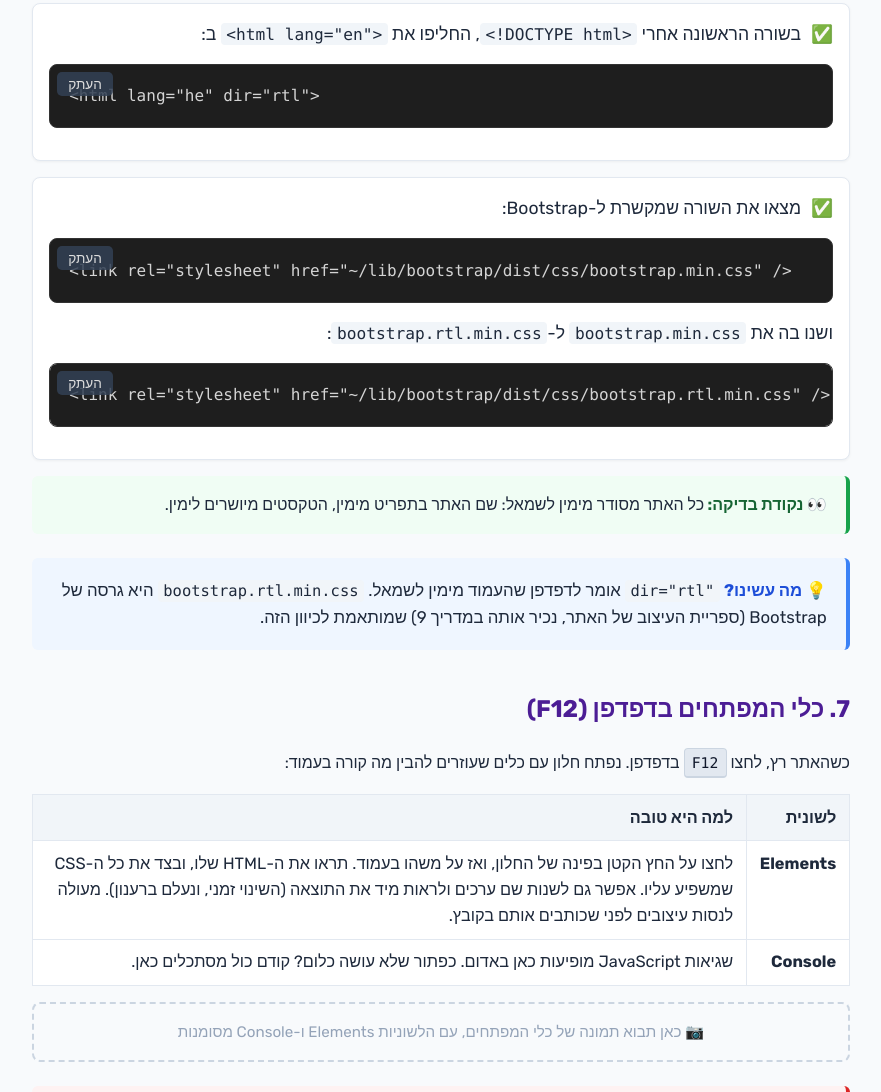
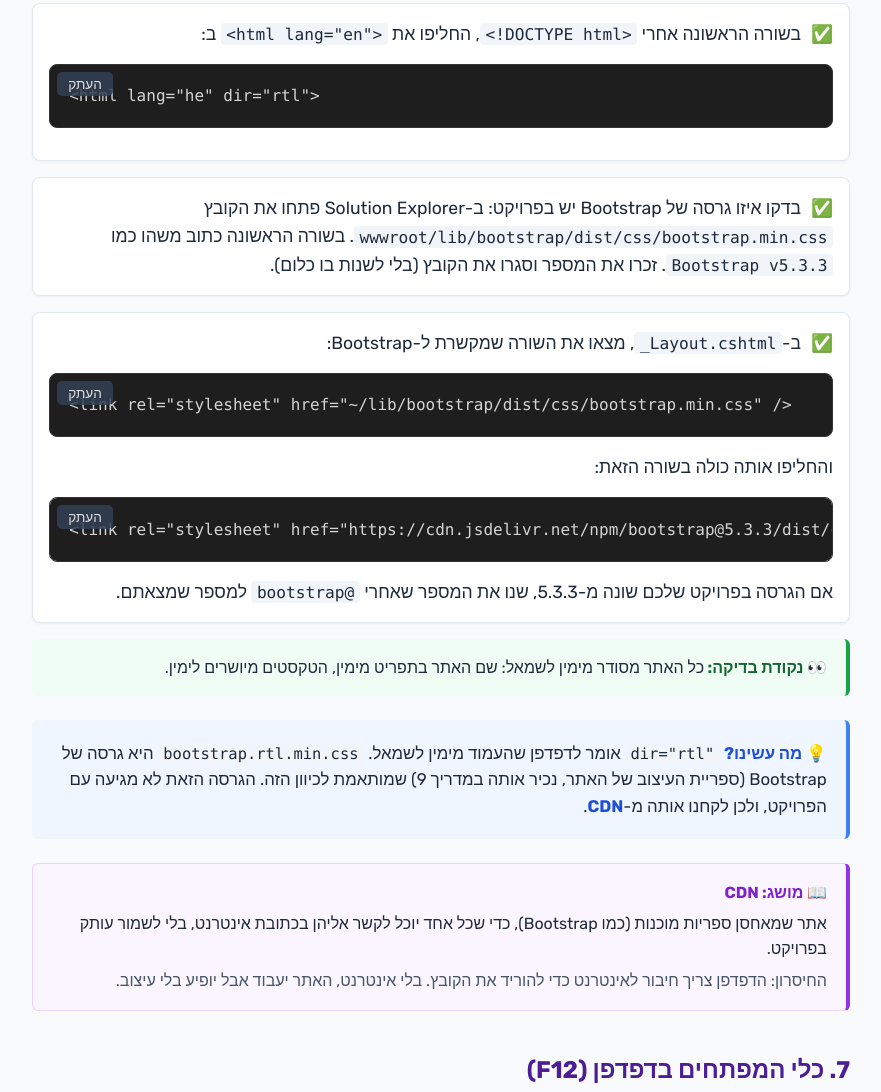
Before and after one commit to gilyerm/aspnet-guides, a plain HTML site: page guides/08-css-js.html in a window 1280 px wide. Shown: the part 4586-5678 px from the top of the page, without its empty margins (199-1080 px from the left). Drawn offline with Linux system fonts and the light colour scheme.

Commit message:
Guide 8: load Bootstrap RTL from CDN (template has no rtl file)
Co-Authored-By: Claude Opus 5.5 <noreply@anthropic.com>
Claude-Session: https://claude.ai/code/session_01Wy97zCyWtNmq12MYWpZniR

```diff
--- a/guides/08-css-js.html
+++ b/guides/08-css-js.html
@@ -123,15 +123,22 @@
         <li>בשורה הראשונה אחרי <code class="inline">&lt;!DOCTYPE html&gt;</code>, החליפו את <code class="inline">&lt;html lang="en"&gt;</code> ב:
             <pre class="code-block">&lt;html lang="he" dir="rtl"&gt;</pre>
         </li>
-        <li>מצאו את השורה שמקשרת ל-Bootstrap:
+        <li>בדקו איזו גרסה של Bootstrap יש בפרויקט: ב-Solution Explorer פתחו את הקובץ <code class="inline">wwwroot/lib/bootstrap/dist/css/bootstrap.min.css</code>. בשורה הראשונה כתוב משהו כמו <code class="inline">Bootstrap v5.3.3</code>. זכרו את המספר וסגרו את הקובץ (בלי לשנות בו כלום).</li>
+        <li>ב-<code class="inline">_Layout.cshtml</code>, מצאו את השורה שמקשרת ל-Bootstrap:
             <pre class="code-block">&lt;link rel="stylesheet" href="~/lib/bootstrap/dist/css/bootstrap.min.css" /&gt;</pre>
-            ושנו בה את <code class="inline">bootstrap.min.css</code> ל-<code class="inline">bootstrap.rtl.min.css</code>:
-            <pre class="code-block">&lt;link rel="stylesheet" href="~/lib/bootstrap/dist/css/bootstrap.rtl.min.css" /&gt;</pre>
+            והחליפו אותה כולה בשורה הזאת:
+            <pre class="code-block">&lt;link rel="stylesheet" href="https://cdn.jsdelivr.net/npm/bootstrap@5.3.3/dist/css/bootstrap.rtl.min.css" /&gt;</pre>
+            אם הגרסה בפרויקט שלכם שונה מ-5.3.3, שנו את המספר שאחרי <code class="inline">bootstrap@</code> למספר שמצאתם.
         </li>
     </ul>
     <div class="checkpoint">כל האתר מסודר מימין לשמאל: שם האתר בתפריט מימין, הטקסטים מיושרים לימין.</div>
     <div class="explanation">
-        <strong>💡 מה עשינו?</strong> <code class="inline">dir="rtl"</code> אומר לדפדפן שהעמוד מימין לשמאל. <code class="inline">bootstrap.rtl.min.css</code> היא גרסה של Bootstrap (ספריית העיצוב של האתר, נכיר אותה במדריך 9) שמותאמת לכיוון הזה.
+        <strong>💡 מה עשינו?</strong> <code class="inline">dir="rtl"</code> אומר לדפדפן שהעמוד מימין לשמאל. <code class="inline">bootstrap.rtl.min.css</code> היא גרסה של Bootstrap (ספריית העיצוב של האתר, נכיר אותה במדריך 9) שמותאמת לכיוון הזה. הגרסה הזאת לא מגיעה עם הפרויקט, ולכן לקחנו אותה מ-<strong>CDN</strong>.
+    </div>
+    <div class="concept">
+        <span class="concept-title">📖 מושג: CDN</span>
+        אתר שמאחסן ספריות מוכנות (כמו Bootstrap), כדי שכל אחד יוכל לקשר אליהן בכתובת אינטרנט, בלי לשמור עותק בפרויקט.
+        <span class="example">החיסרון: הדפדפן צריך חיבור לאינטרנט כדי להוריד את הקובץ. בלי אינטרנט, האתר יעבוד אבל יופיע בלי עיצוב.</span>
     </div>
 
     <!-- ===================== 7 ===================== -->
@@ -151,7 +158,7 @@
             <li><strong>העיצוב לא מופיע בכלל:</strong> לחצו F12 ← Console. אם יש שגיאה 404 על הקובץ, השם או הנתיב בקישור לא נכונים. בדקו שהקובץ באמת נמצא ב-<code class="inline">wwwroot/css</code>, ושהשם כתוב בדיוק אותו דבר.</li>
             <li><strong>שגיאה על <code class="inline">@section Styles</code>:</strong> שכחתם להוסיף את <code class="inline">RenderSectionAsync("Styles", ...)</code> ל-Layout (סעיף 3, שלב 1).</li>
             <li><strong>הכפתור לא עושה כלום:</strong> F12 ← Console. שגיאה כמו "Cannot read properties of null" אומרת שה-id בקוד ה-JS לא זהה ל-id בכפתור.</li>
-            <li><strong>אחרי המעבר לעברית, העיצוב של האתר נעלם לגמרי:</strong> הקובץ <code class="inline">bootstrap.rtl.min.css</code> לא נמצא. ב-Solution Explorer פתחו את <code class="inline">wwwroot/lib/bootstrap/dist/css</code> ובדקו איך בדיוק קוראים לו שם.</li>
+            <li><strong>אחרי המעבר לעברית, העיצוב של האתר נעלם לגמרי:</strong> הדפדפן לא הצליח להוריד את Bootstrap מה-CDN. בדקו שיש חיבור לאינטרנט, ושהכתובת הועתקה בדיוק (F12 ← Console מציג שגיאה אם הכתובת שגויה). אם אין אינטרנט, החזירו זמנית את השורה המקורית.</li>
         </ul>
     </div>
 
@@ -170,7 +177,7 @@
             <li>קבצי CSS, JS ותמונות גרים ב-<code class="inline">wwwroot</code>, ו-<code class="inline">~/</code> מצביע עליה.</li>
             <li><code class="inline">site.css</code> ו-<code class="inline">site.js</code> משפיעים על כל האתר. לעמוד אחד משתמשים ב-<code class="inline">@section Styles</code> וב-<code class="inline">@section Scripts</code>.</li>
             <li>תמיד מוסיפים <code class="inline">asp-append-version="true"</code>, כדי שהדפדפן לא יציג גרסה ישנה.</li>
-            <li>עברית: <code class="inline">dir="rtl"</code> ו-<code class="inline">bootstrap.rtl.min.css</code> ב-Layout.</li>
+            <li>עברית: <code class="inline">dir="rtl"</code> ב-Layout, וקישור ל-<code class="inline">bootstrap.rtl.min.css</code> מה-CDN.</li>
             <li><span class="keyboard">F12</span> בדפדפן: Elements לעיצוב, Console לשגיאות JavaScript.</li>
         </ul>
     </div>
```
